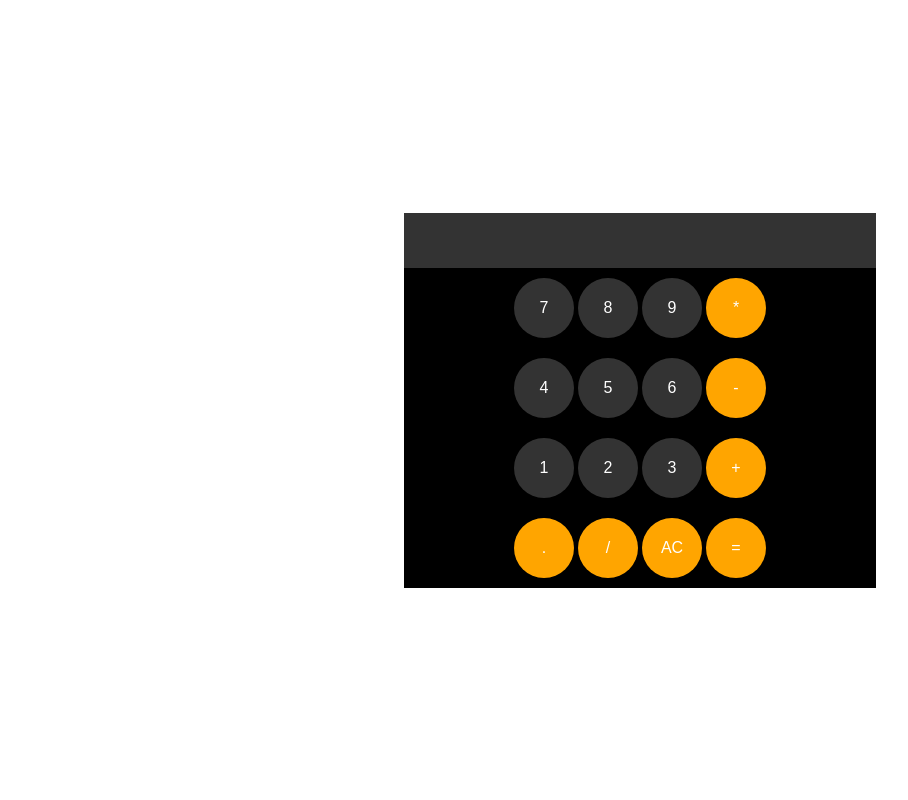
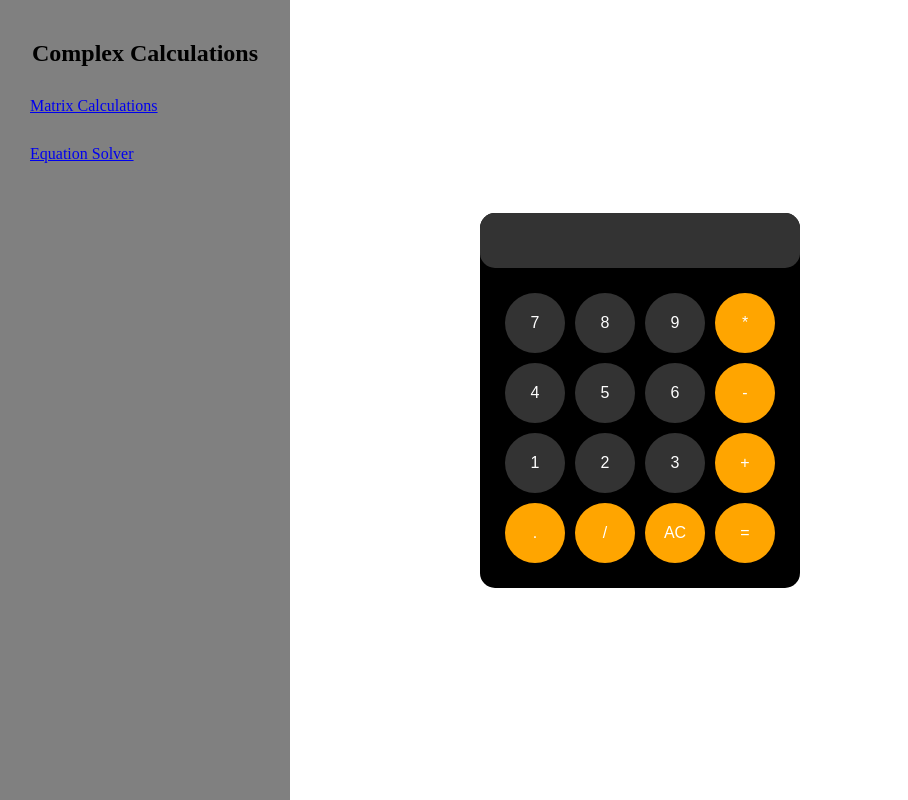
Before and after one commit to VenkataMaheshChintala/Calculator, a plain HTML site: page index.html in a window 1280 px wide. Shown: the whole page, without its empty margins (0-908 px from the left). Drawn offline with Linux system fonts and the light colour scheme.

Commit message:
added a new sidebar and changed the button layout using table to grid

```diff
--- a/index.html
+++ b/index.html
@@ -4,32 +4,32 @@
     </head>
     <body>
         <div id="calculator">
-            <input id="display" readonly>
-            <table cellspacing="20px">
-            <tr><th>
+            <input id="display">
+            <div id="keys">
                 <button class="circular-button" onclick="addtoInput('7')" name="7" value="7">7</button>
                 <button class="circular-button" onclick="addtoInput('8')"name="8" value="8">8</button>
                 <button class="circular-button" onclick="addtoInput('9')"name="9" value="9">9</button>
-                <button class="operator-buttons" onclick="addtoInput('*')" name="*" value="*">*</button><br>
-            </th></tr>
-            <tr><th>
+                <button class="operator-buttons" onclick="addtoInput('*')" name="*" value="*">*</button>
                 <button class="circular-button" onclick="addtoInput('4')" name="4" value="4">4</button>
                 <button class="circular-button" onclick="addtoInput('5')" name="5" value="5">5</button>
                 <button class="circular-button" onclick="addtoInput('6')" name="6" value="6">6</button>
-                <button class="operator-buttons" onclick="addtoInput('-')" name="-" value="-">-</button></th></tr>
-            <tr><th>
+                <button class="operator-buttons" onclick="addtoInput('-')" name="-" value="-">-</button>
                 <button class="circular-button" onclick="addtoInput('1')" name="1" value="1">1</button>
                 <button class="circular-button" onclick="addtoInput('2')" name="2" value="2">2</button>
                 <button class="circular-button" onclick="addtoInput('3')" name="3" value="3">3</button>
                 <button class="operator-buttons" onclick="addtoInput('+')" name="+" value="+">+</button>
-            </th></tr>
-            <tr><th>
                 <button class="operator-buttons" onclick="addtoInput('.')" name="." value=".">.</button>
                 <button class="operator-buttons" onclick="addtoInput('/')" name="/" value="/">/</button>
                 <button class="operator-buttons" onclick="clearInput()" name="AC" value="AC">AC</button>
                 <button class="operator-buttons" onclick="calculateAnswer()" name="=" value="=">=</button>
-            </th></tr>
-            </table>
+            </div>
+        </div>
+        <div class="sidebar">
+            <h2>Complex Calculations</h2>
+            <ul>
+                <li><a href="#">Matrix Calculations</a></li>
+                <li><a href="#">Equation Solver</a></li>
+            </ul>
         </div>
         <script src="calci.js"></script>
     </body>
--- a/style.css
+++ b/style.css
@@ -1,18 +1,23 @@
-tr,th {
-    padding: 10px;
-}
-
 body{
     display: flex;
     justify-content: center;
     align-items: center;
     height: 100vh;
     margin: 0;
+    display: flex;
 }
 
-table {
-    border-collapse: separate;
-    border-spacing: 100px 0;
+button{
+    width: 100px;
+    height: 100px;
+    cursor: pointer;
+}
+
+#keys {
+    display: grid;
+    grid-template-columns: repeat(4,1fr);
+    gap: 10px;
+    padding: 25px;
 }
 
 .circular-button{
@@ -42,13 +47,46 @@ table {
 #calculator {
     background-color: black;
     max-width: 500px;
+    border-radius: 15px;
 }
 
 #display {
     width: 100%;
     padding: 20px;
-    text-align: left;
+    text-align: right;
     border: none;
     background-color: hsl(0,0%,20%);
     color: white;
+    border-radius: 15px;
 }
+
+.sidebar{
+    background-color: gray;
+    width: 250px;
+    height: 100vh;
+    color: black;
+    padding: 20px;
+    position: fixed;
+    left: 0;
+    top: 0;
+}
+
+.sidebar ul{
+    list-style-type: none;
+    padding: 0;
+}
+
+.sidebar ul li {
+    margin: 10px 0;
+}
+
+.sidebar ul li a{
+    display: block;
+    padding: 10px;
+    border-radius: 5px;
+}
+
+.sidebar h2 {
+    text-align: center;
+    margin-bottom: 20px;
+}
```
